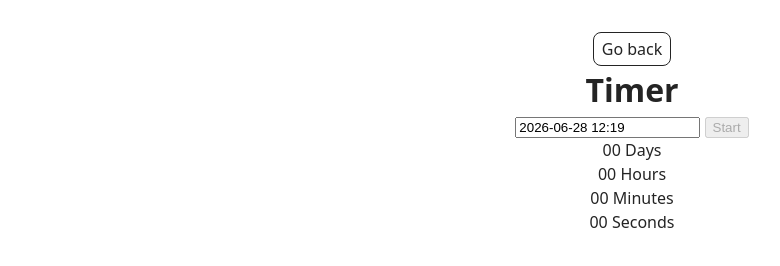
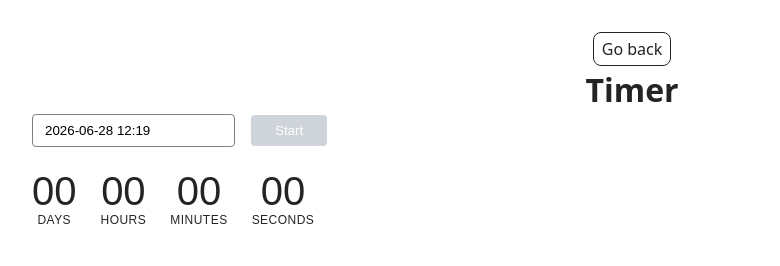
Before and after one commit to Larisa-Raduchych/goit-js-hw-10, a website built with Vite: page src/1-timer.html in a window 1280 px wide. Shown: the whole page, without its empty margins (8-788 px from the left). Built offline with nearby package versions, Linux system fonts and the light colour scheme.

Commit message:
add styles to task-1

```diff
--- a/src/1-timer.html
+++ b/src/1-timer.html
@@ -13,8 +13,10 @@
         <load src="./partials/back-link.html" />
         <h1 class="main-title">Timer</h1>
 
-        <input type="text" id="datetime-picker" />
-        <button type="button" data-start>Start</button>
+        <div class="timer-controls">
+          <input type="text" id="datetime-picker" />
+          <button type="button" data-start>Start</button>
+        </div>
 
         <div class="timer">
           <div class="field">
--- /dev/null
+++ b/src/css/1-timer.css
@@ -0,0 +1,54 @@
+#datetime-picker {
+  font-family: 'Montserrat', sans-serif;
+  padding: 8px 12px;
+  border: 1px solid #808080;
+  border-radius: 4px;
+  margin-right: 8px;
+}
+
+.timer-controls {
+  display: flex;
+  gap: 8px;
+  align-items: center;
+  margin-bottom: 24px;
+}
+
+[data-start] {
+  padding: 8px 24px;
+  border: none;
+  border-radius: 4px;
+  background-color: #4e75ff;
+  color: #fff;
+  cursor: pointer;
+}
+
+[data-start]:disabled {
+  background-color: #ced4da;
+  cursor: not-allowed;
+}
+
+.timer {
+  font-family: 'Montserrat', sans-serif;
+  display: flex;
+  gap: 24px;
+  margin-top: 24px;
+}
+
+.field {
+  font-family: 'Montserrat', sans-serif;
+  display: flex;
+  flex-direction: column;
+  align-items: center;
+}
+
+.value {
+  font-size: 40px;
+  font-weight: 300;
+  line-height: 1;
+}
+
+.label {
+  font-size: 12px;
+  text-transform: uppercase;
+  letter-spacing: 0.04em;
+}
--- a/src/css/styles.css
+++ b/src/css/styles.css
@@ -15,4 +15,6 @@
 @import url('./vite-promo.css');
 @import url('./badges.css');
 @import url('./back-link.css');
+@import url('./1-timer.css');
+@import url('./2-snackbar.css');
 @import url('./footer.css');
--- a/src/js/1-timer.js
+++ b/src/js/1-timer.js
@@ -24,6 +24,7 @@ const options = {
       iziToast.error({
         title: 'Error',
         message: 'Please choose a date in the future',
+        position: 'topRight',
       });
       startButton.disabled = true;
     } else {
```
Also changed, not shown: src/css/2-snackbar.css (added).
